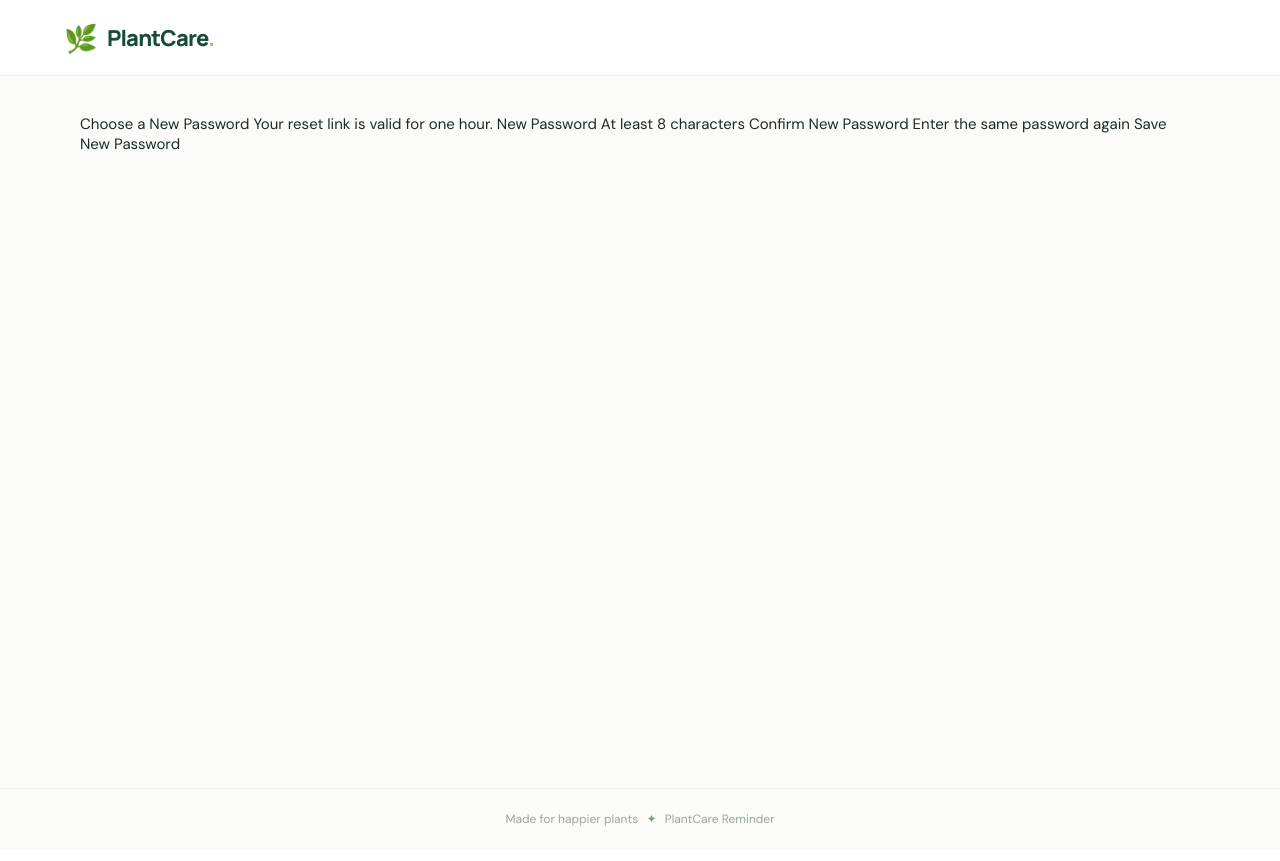
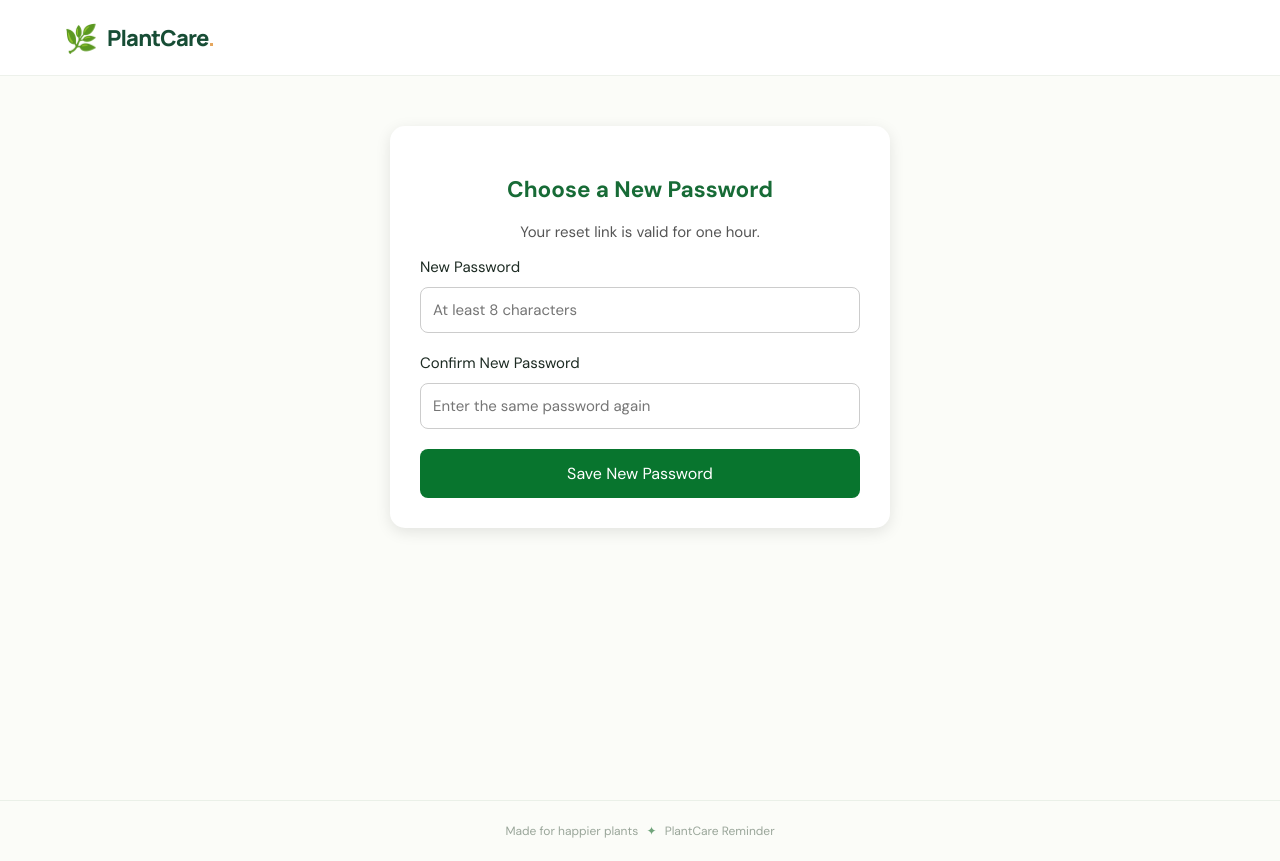
Before and after one commit to hiteshym254-bit/PlantCare, a Flask app: template PlantCare_Complete/templates/choose_new_password.html in a window 1280 px wide. Before the commit the page ends 826 px from the top, so only its background shows below. Run offline with Flask 3, Linux system fonts and the light colour scheme; the template is opened without the code that fills it, so the values that code supplies are empty; some libraries are stand-ins or nearby versions.

Commit message:
Update choose_new_password.html

```diff
--- a/PlantCare_Complete/templates/choose_new_password.html
+++ b/PlantCare_Complete/templates/choose_new_password.html
@@ -1,10 +1,51 @@
-{% extends "base.html" %} {% block content %}
-Choose a New Password
-Your reset link is valid for one hour.
+{% extends "base.html" %}
+{% block content %}
 
-New Password
-At least 8 characters
- Confirm New Password
-Enter the same password again
- Save New Password
+<div style="max-width: 500px; margin: 50px auto; padding: 30px; background: white; border-radius: 15px; box-shadow: 0 4px 15px rgba(0,0,0,0.1);">
+
+    <h2 style="text-align: center; color: #176b36;">
+        Choose a New Password
+    </h2>
+
+    <p style="text-align: center; color: #555;">
+        Your reset link is valid for one hour.
+    </p>
+
+    <form method="POST">
+
+        <label for="password">New Password</label>
+
+        <input
+            type="password"
+            id="password"
+            name="password"
+            placeholder="At least 8 characters"
+            minlength="8"
+            required
+            style="width: 100%; padding: 12px; margin: 10px 0 20px; box-sizing: border-box; border: 1px solid #ccc; border-radius: 8px;"
+        >
+
+        <label for="confirm_password">Confirm New Password</label>
+
+        <input
+            type="password"
+            id="confirm_password"
+            name="confirm_password"
+            placeholder="Enter the same password again"
+            minlength="8"
+            required
+            style="width: 100%; padding: 12px; margin: 10px 0 20px; box-sizing: border-box; border: 1px solid #ccc; border-radius: 8px;"
+        >
+
+        <button
+            type="submit"
+            style="width: 100%; padding: 14px; background: #08752e; color: white; border: none; border-radius: 8px; font-size: 16px; cursor: pointer;"
+        >
+            Save New Password
+        </button>
+
+    </form>
+
+</div>
+
 {% endblock %}
```
